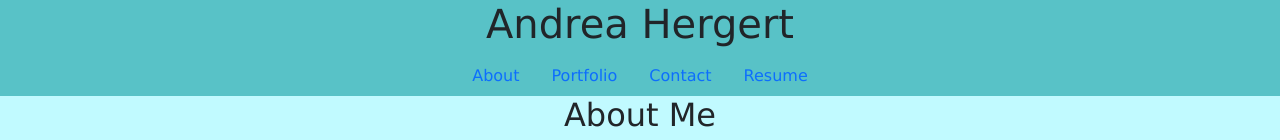
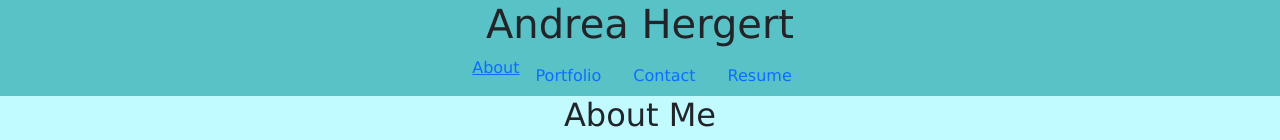
Before and after one commit to andreahergert/portfolio, a React (Create React App) app: page / in a window 1280 px wide. Shown: the top 140 px of the page. Built offline with nearby package versions, Linux system fonts and the light colour scheme.

Commit message:
nav links troubleshooting still

```diff
--- a/src/components/Header.js
+++ b/src/components/Header.js
@@ -18,7 +18,7 @@
         <a
           href="#about"
           onClick={() => handlePageChange('About')}
-          className={currentPage === 'About' ? 'nav-link active' : 'nav-link'}
+          className={currentPage === 'About' ? 'nav-link-active' : 'nav-link'}
         >
           About
         </a>
@@ -27,7 +27,7 @@
         <a
           href="#portfolio"
           onClick={() => handlePageChange('Portfolio')}
-          className={currentPage === 'Portfolio' ? 'nav-link active' : 'nav-link'}
+          className={currentPage === 'Portfolio' ? 'nav-link-active' : 'nav-link'}
         >
           Portfolio
         </a>
@@ -36,7 +36,7 @@
         <a
           href="#contact"
           onClick={() => handlePageChange('Contact')}
-          className={currentPage === 'Contact' ? 'nav-link active' : 'nav-link'}
+          className={currentPage === 'Contact' ? 'nav-link-active' : 'nav-link'}
         >
           Contact
         </a>
@@ -45,7 +45,7 @@
         <a
           href="#resume"
           onClick={() => handlePageChange('Resume')}
-          className={currentPage === 'Resume' ? 'nav-link active' : 'nav-link'}
+          className={currentPage === 'Resume' ? 'nav-link-active' : 'nav-link'}
         >
           Resume
         </a>
```
